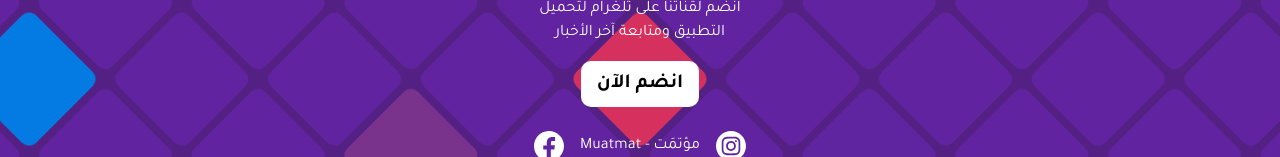
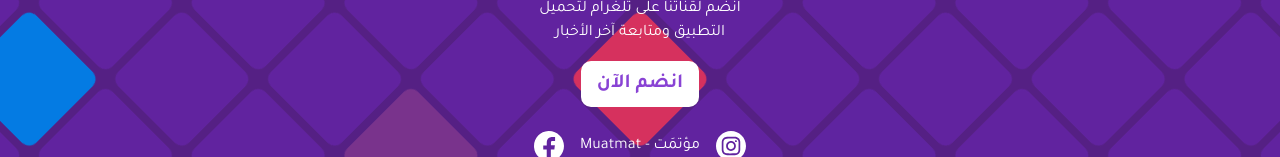
Before and after one commit to PROMCz11/Secret-Project, a plain HTML site: page index.html in a window 1280 px wide. Shown: the part 550-707 px from the top of the page. Drawn offline with Linux system fonts and the light colour scheme; animation ran at ten frames a second.

Commit message:
Fixing button text color

```diff
--- a/styles.css
+++ b/styles.css
@@ -145,7 +145,7 @@ main a {
     /* background-color: #8943d4; */
     /* color: #DCE8FF; */
     background-color: white;
-    color: black;
+    color: #8943d4;
     padding: .5rem 1rem;
     border-radius: 10px;
     margin: 1rem;
```
